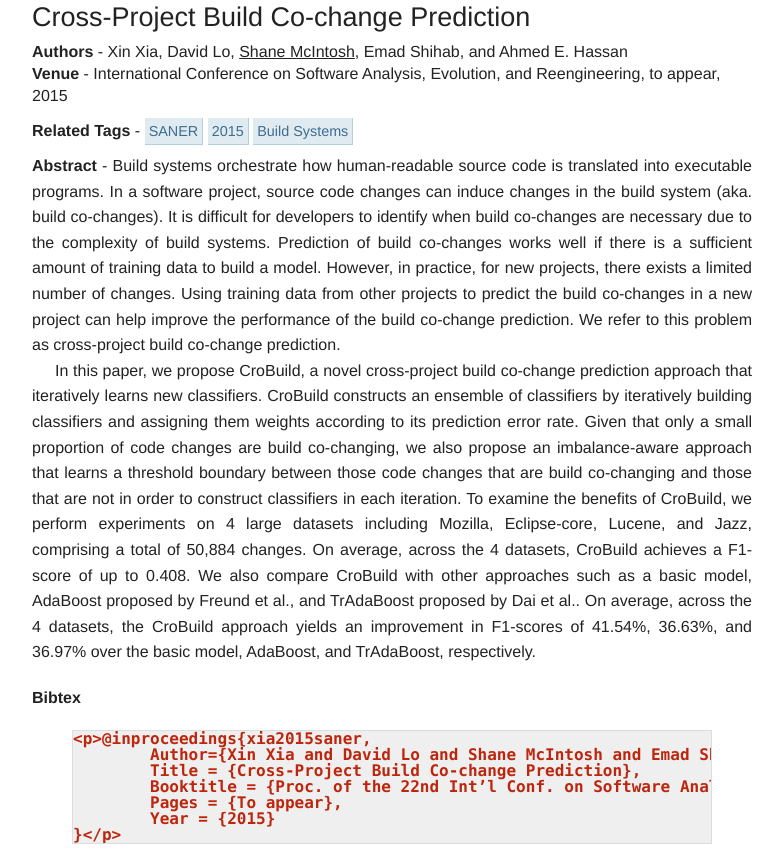
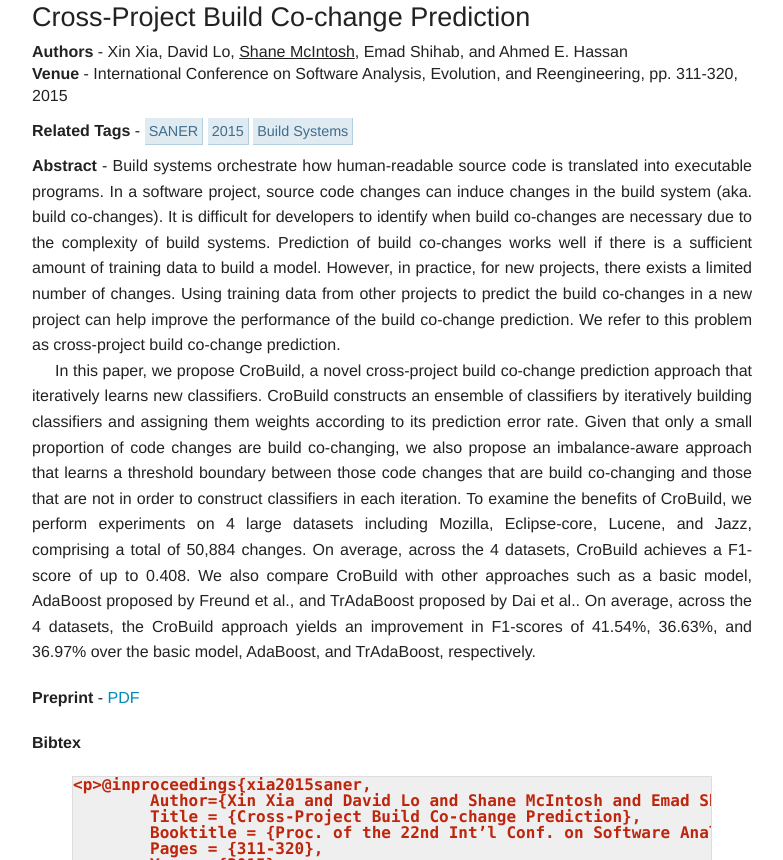
Before and after one commit to smcintosh/smcintosh.github.io, a Jekyll site: the page built from _posts/2015-03-02-cross-project-build-co-change-prediction.markdown, in a window 1280 px wide. Shown: the part 100-960 px from the top of the page, without its empty margins (123-906 px from the left). Built offline with Jekyll 4.4.1, drawn with Linux system fonts in a browser that asks for light colours; Markdown is read by kramdown in place of the engine named in the settings; grey boxes are pictures that could not be loaded.

Commit message:
Add page numbers and preprints for SANER papers

```diff
--- a/_posts/2015-03-02-cross-project-build-co-change-prediction.markdown
+++ b/_posts/2015-03-02-cross-project-build-co-change-prediction.markdown
@@ -8,7 +8,8 @@ tags: ["build-systems"]
 venue: International Conference on Software Analysis, Evolution, and Reengineering
 vtag: SANER
 pubyear: 2015
-pages: "to appear"
+pages: "pp. 311-320"
+preprint: "http://sail.cs.queensu.ca/publications/pubs/saner2015-xia.pdf"
 acceptance: "46/144 (32%)"
 abstract: "Build systems orchestrate how human-readable source code is translated into executable programs. In a software project, source code changes can induce changes in the build system (aka. build co-changes). It is difficult for developers to identify when build co-changes are necessary due to the complexity of build systems. Prediction of build co-changes works well if there is a sufficient amount of training data to build a model. However, in practice, for new projects, there exists a limited number of changes. Using training data from other projects to predict the build co-changes in a new project can help improve the performance of the build co-change prediction. We refer to this problem as cross-project build co-change prediction.
 <br />
@@ -18,6 +19,6 @@ abstract: "Build systems orchestrate how human-readable source code is translate
 	Author={Xin Xia and David Lo and Shane McIntosh and Emad Shihab and Ahmed E. Hassan},
 	Title = {Cross-Project Build Co-change Prediction},
 	Booktitle = {Proc. of the 22nd Int'l Conf. on Software Analysis, Evolution, and Reengineering (SANER)},
-	Pages = {To appear},
+	Pages = {311-320},
 	Year = {2015}
 }
--- a/_posts/2015-03-02-do-code-review-practices-impact-design-quality.markdown
+++ b/_posts/2015-03-02-do-code-review-practices-impact-design-quality.markdown
@@ -9,7 +9,7 @@ venue: International Conference on Software Analysis, Evolution, and Reengineeri
 vtag: SANER
 pubyear: 2015
 preprint: http://swat.polymtl.ca/data/SANER15/Morales-saner15.pdf
-pages: "to appear"
+pages: "pp. 171-180"
 acceptance: "46/144 (32%)"
 abstract: "Code review is the process of having other team members examine changes to a software system in order to evaluate its technical content and quality. A lightweight variant of this practice, often referred to as Modern Code Review (MCR), is widely adopted by software organizations today. Previous studies have established a relation between the practice of code review and the occurrence of post-release bugs. While the prior work studies the impact of code review practices on software release quality, it is still unclear what impact code review practices have on software design quality. Therefore, using the occurrence of 7 different types of anti-patterns (i.e., poor solutions to design and implementation problems) as a proxy for software design quality, we set out to investigate the relationship between code review practices and software design quality. Through a case study of the Qt, VTK and ITK open source projects, we find that software components with low review coverage or low review participation are often more prone to the occurrence of anti-patterns than those components with more active code review practices."
 ---
@@ -17,6 +17,6 @@ abstract: "Code review is the process of having other team members examine chang
 	Author={Rodrigo Morales and Shane McIntosh and Foutse Khomh},
 	Title = {Do Code Review Practices Impact Design Quality? A Case Study of the Qt, VTK, and ITK Projects},
 	Booktitle = {Proc. of the 22nd Int'l Conf. on Software Analysis, Evolution, and Reengineering (SANER)},
-	Pages = {To appear},
+	Pages = {171-180},
 	Year = {2015}
 }
```
